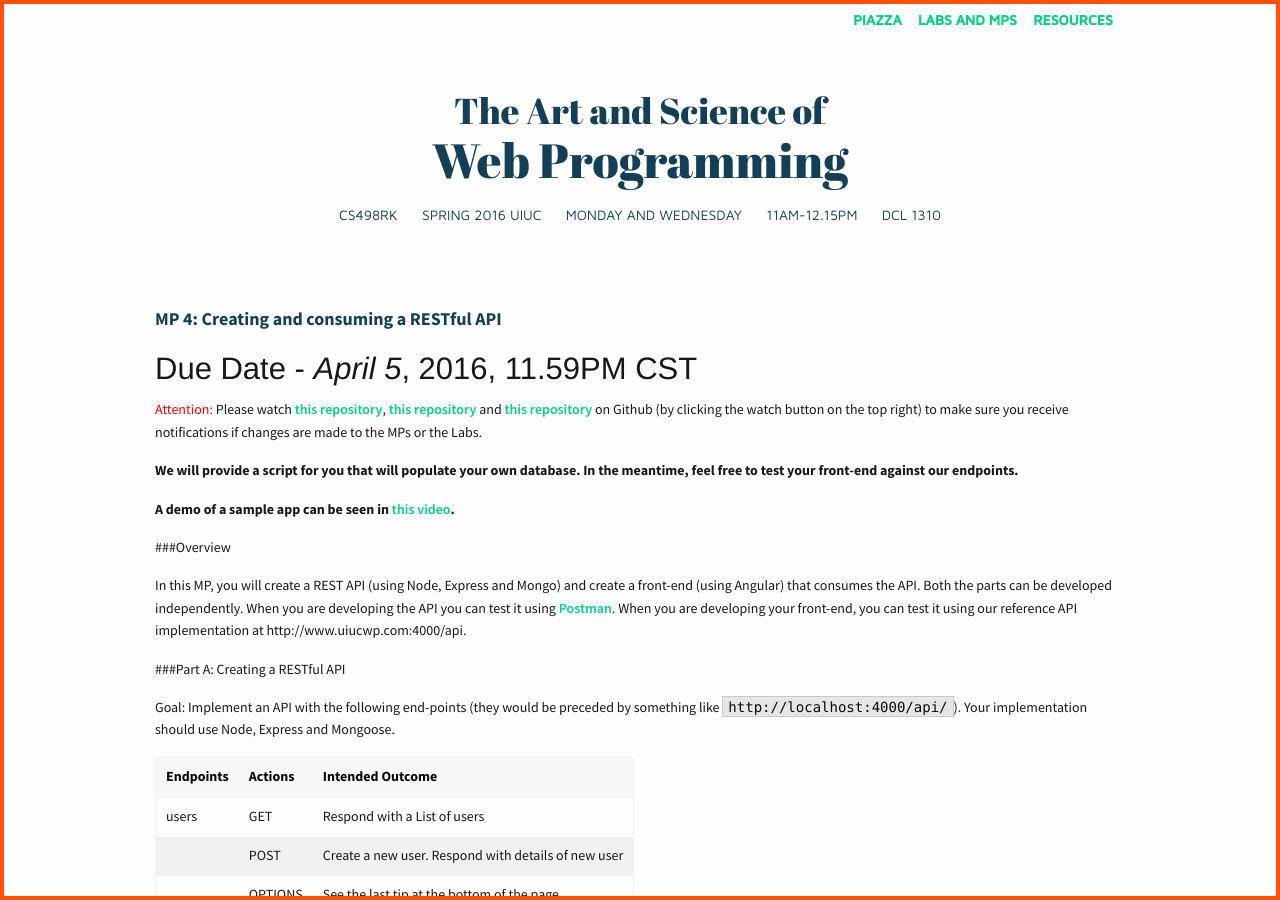
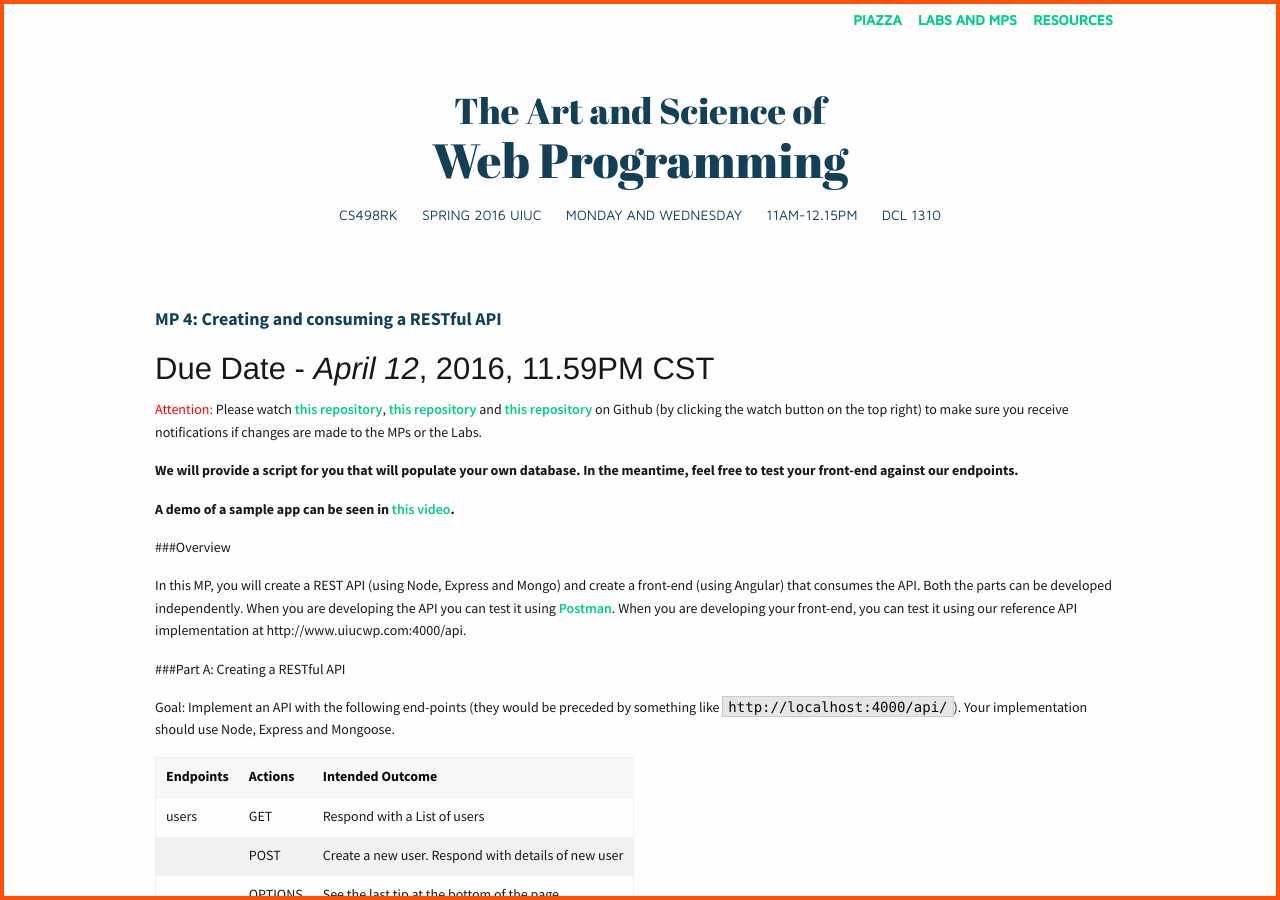
Before and after one commit to biplabdeka/fa2016, a Jekyll site: the page built from _posts/2016-3-9-MP-4.md, in a window 1280 px wide and 900 px high. Built offline with Jekyll 4.4.1, drawn with Linux system fonts in a browser that asks for light colours; nearby versions of some CDN libraries.

Commit message:
updated due date

```diff
--- a/_posts/2016-3-9-MP-4.md
+++ b/_posts/2016-3-9-MP-4.md
@@ -1,10 +1,10 @@
 ---
 layout: default
 title: "MP 4: Creating and consuming a RESTful API"
-due: April 5, 11.59PM CST
+due: April 12, 11.59PM CST
 <!-- permalink: lab1.html -->
 ---
-### Due Date - *April 5*, 2016, 11.59PM CST
+### Due Date - *April 12*, 2016, 11.59PM CST
 
 <span style="color: red"> Attention: </span> Please watch [this repository](https://github.com/uiuc-web-programming/sp2016), [this repository](https://github.com/uiuc-web-programming/mp4_client_starter) and [this repository](https://github.com/uiuc-web-programming/mp4_server_starter) on Github (by clicking the watch button on the top right) to make sure you receive notifications if changes are made to the MPs or the Labs.
 
```
